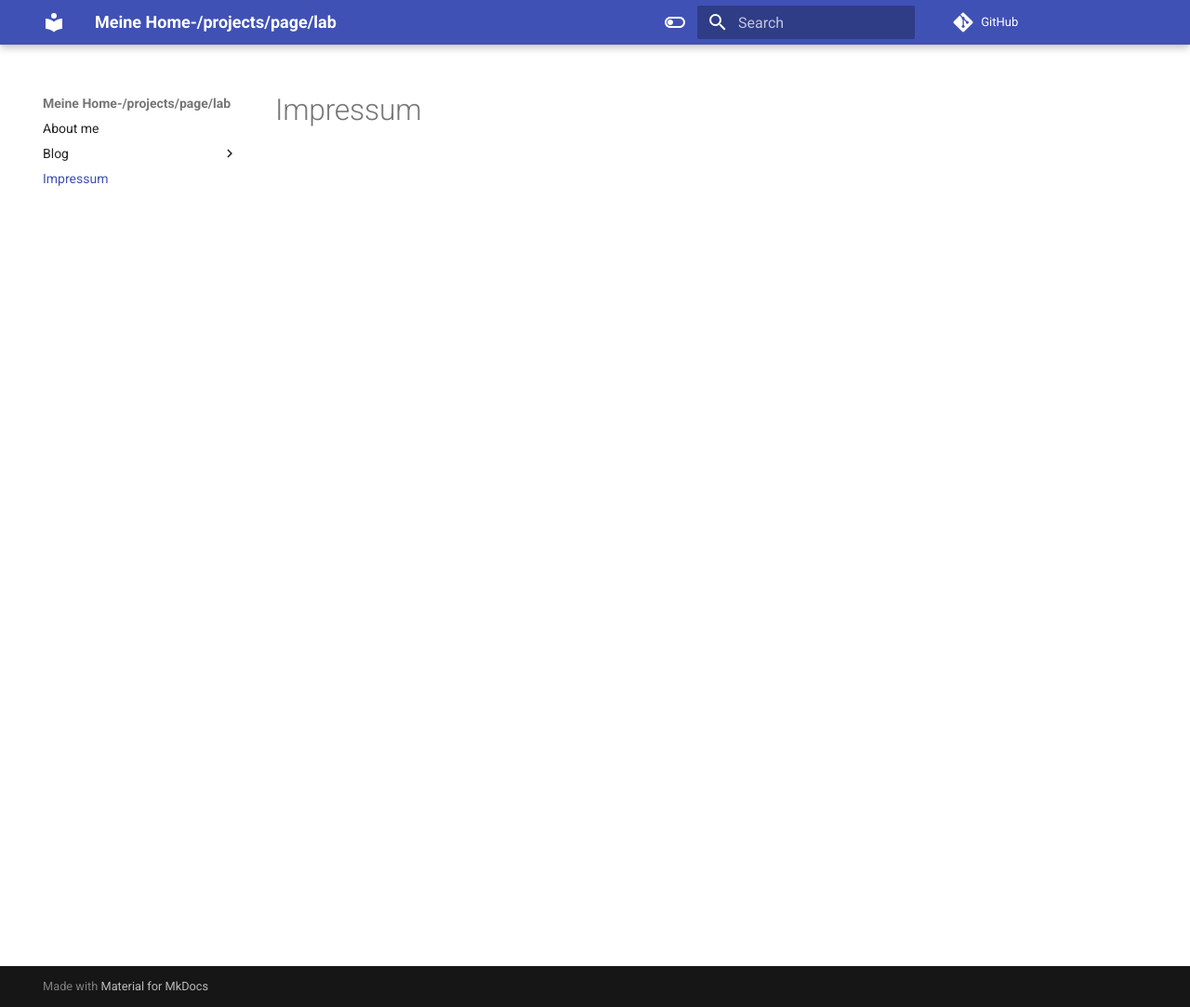
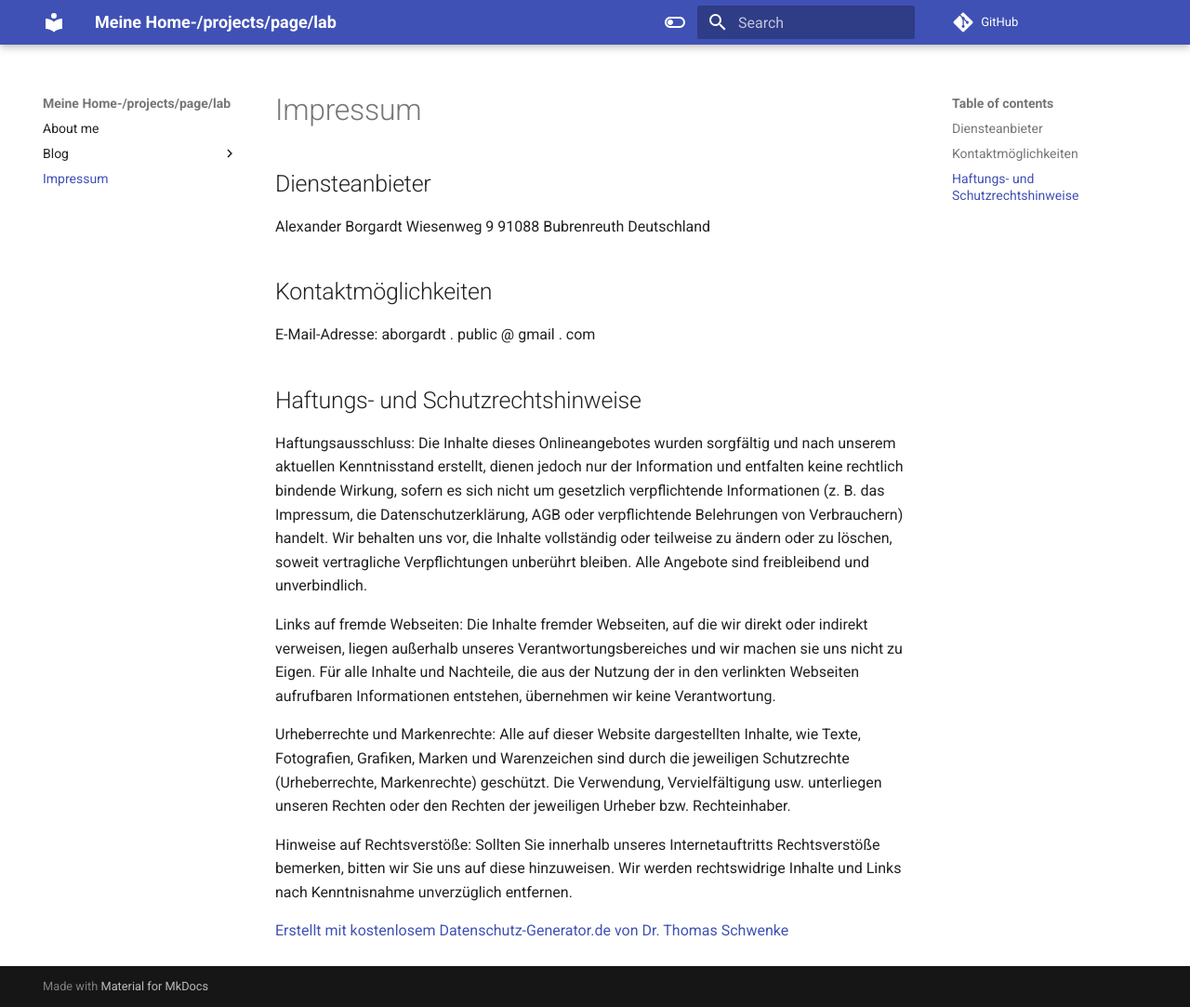
Before and after one commit to b1tray3r/alexander.boragardt.me, an MkDocs documentation site: the page built from docs/impressum.md, in a window 1280 px wide and 1083 px high. Shown: the whole window at 93% size. Built offline with MkDocs 1.6.1 and Material for MkDocs 9.7.7, drawn with Linux system fonts in a browser that asks for light colours; comment, search, counter and statistics services are not loaded.

Commit message:
impressum.md: add german contacts information stuff

```diff
--- a/docs/impressum.md
+++ b/docs/impressum.md
@@ -1 +1,24 @@
 # Impressum
+
+## Diensteanbieter
+
+Alexander Borgardt
+Wiesenweg 9
+91088 Bubrenreuth
+Deutschland
+
+## Kontaktmöglichkeiten
+
+E-Mail-Adresse: aborgardt . public @ gmail . com
+
+## Haftungs- und Schutzrechtshinweise
+
+Haftungsausschluss: Die Inhalte dieses Onlineangebotes wurden sorgfältig und nach unserem aktuellen Kenntnisstand erstellt, dienen jedoch nur der Information und entfalten keine rechtlich bindende Wirkung, sofern es sich nicht um gesetzlich verpflichtende Informationen (z. B. das Impressum, die Datenschutzerklärung, AGB oder verpflichtende Belehrungen von Verbrauchern) handelt. Wir behalten uns vor, die Inhalte vollständig oder teilweise zu ändern oder zu löschen, soweit vertragliche Verpflichtungen unberührt bleiben. Alle Angebote sind freibleibend und unverbindlich.
+
+Links auf fremde Webseiten: Die Inhalte fremder Webseiten, auf die wir direkt oder indirekt verweisen, liegen außerhalb unseres Verantwortungsbereiches und wir machen sie uns nicht zu Eigen. Für alle Inhalte und Nachteile, die aus der Nutzung der in den verlinkten Webseiten aufrufbaren Informationen entstehen, übernehmen wir keine Verantwortung.
+
+Urheberrechte und Markenrechte: Alle auf dieser Website dargestellten Inhalte, wie Texte, Fotografien, Grafiken, Marken und Warenzeichen sind durch die jeweiligen Schutzrechte (Urheberrechte, Markenrechte) geschützt. Die Verwendung, Vervielfältigung usw. unterliegen unseren Rechten oder den Rechten der jeweiligen Urheber bzw. Rechteinhaber.
+
+Hinweise auf Rechtsverstöße: Sollten Sie innerhalb unseres Internetauftritts Rechtsverstöße bemerken, bitten wir Sie uns auf diese hinzuweisen. Wir werden rechtswidrige Inhalte und Links nach Kenntnisnahme unverzüglich entfernen.
+
+[Erstellt mit kostenlosem Datenschutz-Generator.de von Dr. Thomas Schwenke](https://datenschutz-generator.de/ "Rechtstext von Dr. Schwenke - für weitere Informationen bitte anklicken.")
```
